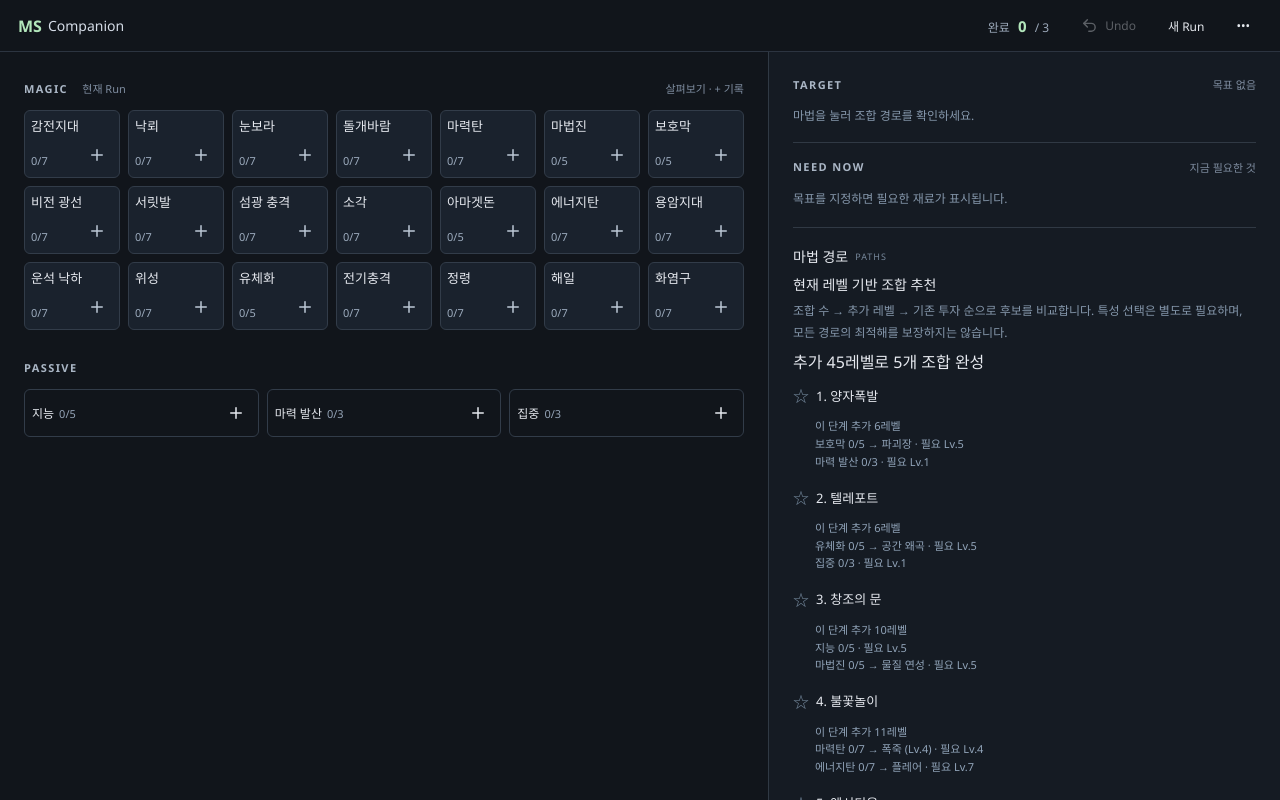
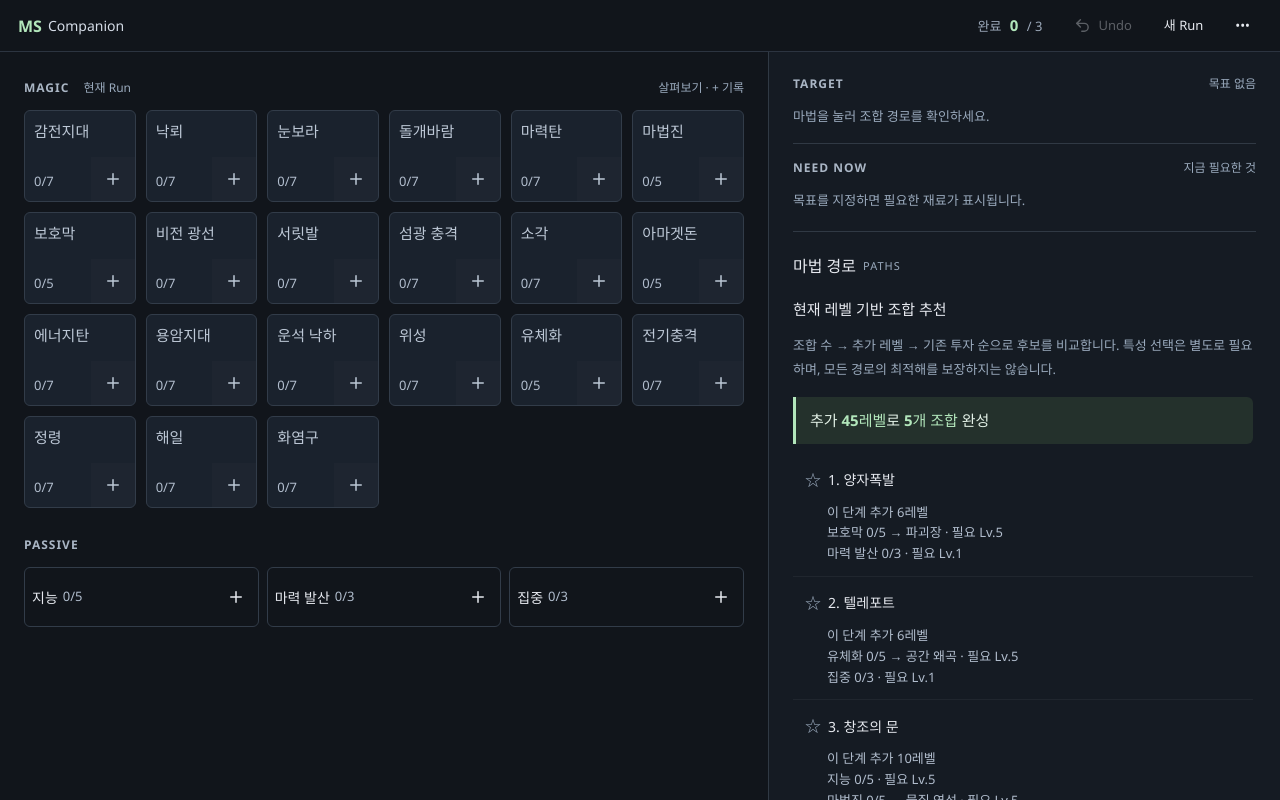
Before and after one commit to vividhyeok/msskilltree, a React (Vite) app: page / in a window 1280 px wide. Built offline with nearby package versions, Linux system fonts and the light colour scheme.

Commit message:
Improve HUD and trait picker readability across screen sizes

```diff
--- a/src/features/game-mode/MagicGrid.tsx
+++ b/src/features/game-mode/MagicGrid.tsx
@@ -31,7 +31,7 @@ export function MagicGrid({ run, selected, onFocus, onRecord }: Props) {
           );
           return (
             <div
-              className={`magic-tile ${selected === m.id ? "selected" : ""} ${used[m.id] ? "consumed" : ""}`}
+              className={`magic-tile ${level > 0 ? "invested" : ""} ${selected === m.id ? "selected" : ""} ${used[m.id] ? "consumed" : ""}`}
               key={m.id}
               data-magic-id={m.id}
             >
@@ -45,7 +45,7 @@ export function MagicGrid({ run, selected, onFocus, onRecord }: Props) {
                 <span className="tile-value">
                   {used[m.id]
                     ? "✓ 조합됨"
-                    : level === m.maxLevel
+                    : level === m.maxLevel && !pending
                       ? traits.join(" · ") || "특성 선택"
                       : `${level}/${m.maxLevel}`}
                 </span>
--- a/src/features/game-mode/TargetPanel.tsx
+++ b/src/features/game-mode/TargetPanel.tsx
@@ -200,7 +200,7 @@ export function TargetPanel({
               <h3>현재 레벨 기반 조합 추천</h3>
               <p className="hud-empty">조합 수 → 추가 레벨 → 기존 투자 순으로 후보를 비교합니다. 특성 선택은 별도로 필요하며, 모든 경로의 최적해를 보장하지는 않습니다.</p>
               {recommendation.steps.length ? <>
-                <p>추가 {recommendation.levels}레벨로 {recommendation.steps.length}개 조합 완성</p>
+                <p className="recommendation-summary">추가 <strong>{recommendation.levels}레벨</strong>로 <strong>{recommendation.steps.length}개 조합</strong> 완성</p>
                 {recommendation.steps.map((step, index) => {
                   const c = comboById[step.id];
                   const ready = evaluateCombination(c, run).status === "READY";
--- a/src/style.css
+++ b/src/style.css
@@ -4,6 +4,11 @@
   background: #11151b;
   font-synthesis: none;
   color-scheme: dark;
+  line-height: 1.5;
+  font-variant-numeric: tabular-nums;
+  -webkit-font-smoothing: antialiased;
+  --text-secondary: #b1bdcd;
+  --text-muted: #9aaabd;
 }
 * {
   box-sizing: border-box;
@@ -113,10 +118,10 @@ textarea:focus-visible {
 .header-actions button {
   background: transparent;
   border: 0;
-  font-size: 12px;
+  font-size: 13px;
 }
 .slots {
-  font-size: 12px;
+  font-size: 13px;
   color: #9daabb;
   margin-right: 12px;
 }
@@ -136,27 +141,28 @@ textarea:focus-visible {
 .magic-workspace {
   padding: 22px 16px;
   min-width: 0;
+  overflow-y: auto;
 }
 .hud-label {
   display: flex;
   justify-content: space-between;
   align-items: center;
   color: #aab6c5;
-  letter-spacing: 1.4px;
-  font-size: 11px;
+  letter-spacing: 1px;
+  font-size: 12px;
   font-weight: 600;
   min-height: 24px;
   margin-bottom: 10px;
 }
 .hud-label h1,
 .hud-label h2 {
-  font-size: 11px;
-  letter-spacing: 1.4px;
+  font-size: 12px;
+  letter-spacing: 1px;
 }
 .hud-label span,
 .hud-label h1 span {
-  color: #7e8c9f;
-  font-size: 11px;
+  color: var(--text-muted);
+  font-size: 12px;
   font-weight: 400;
   letter-spacing: 0;
 }
@@ -165,20 +171,21 @@ textarea:focus-visible {
 }
 .magic-grid {
   display: grid;
-  grid-template-columns: repeat(6, minmax(0, 1fr));
-  gap: 8px;
+  grid-template-columns: repeat(auto-fit, minmax(104px, 1fr));
+  gap: 10px;
 }
 .magic-tile {
   position: relative;
   min-width: 0;
-  height: 68px;
+  height: 88px;
   border: 1px solid #323c49;
   border-radius: 6px;
   background: #1a222d;
 }
 .magic-tile.selected {
   border-color: #b2e6bb;
-  background: #24382e;
+  background: #24312c;
+  box-shadow: inset 0 0 0 1px #b2e6bb;
 }
 .tile-inspect {
   position: relative;
@@ -197,20 +204,20 @@ textarea:focus-visible {
 }
 .tile-inspect strong {
   position: absolute;
-  left: 6px;
-  top: 7px;
-  font-size: 12px;
-  line-height: 17px;
+  left: 9px;
+  top: 9px;
+  font-size: 14px;
+  line-height: 22px;
   font-weight: 650;
   white-space: nowrap;
 }
 .tile-value {
   position: absolute;
-  left: 6px;
-  bottom: 9px;
-  font-size: 11px;
-  color: #9cabbd;
-  line-height: 15px;
+  left: 9px;
+  bottom: 10px;
+  font-size: 13px;
+  color: var(--text-secondary);
+  line-height: 20px;
   max-width: calc(100% - 12px);
   overflow: hidden;
   white-space: nowrap;
@@ -229,9 +236,9 @@ textarea:focus-visible {
   padding: 0;
   border: 0;
   border-radius: 0 0 5px 0;
-  background: transparent;
+  background: #ffffff04;
   color: #bdc9d6;
-  font-size: 10px;
+  font-size: 12px;
 }
 .tile-add:hover {
   background: #b2e6bb20;
@@ -240,15 +247,15 @@ textarea:focus-visible {
   display: flex;
   position: absolute;
   right: 3px;
-  top: 25px;
+  top: 35px;
   gap: 2px;
   pointer-events: none;
   z-index: 1;
 }
 .tile-badges .badge {
-  font-size: 9px;
-  padding: 0 3px;
-  line-height: 13px;
+  font-size: 10px;
+  padding: 0 4px;
+  line-height: 16px;
 }
 .badge {
   display: inline-block;
@@ -256,9 +263,9 @@ textarea:focus-visible {
   color: #193424;
   padding: 1px 5px;
   border-radius: 3px;
-  font-size: 10px;
+  font-size: 11px;
   font-weight: 700;
-  line-height: 16px;
+  line-height: 18px;
   flex-shrink: 0;
 }
 .consumed {
@@ -266,7 +273,13 @@ textarea:focus-visible {
   border-color: #35443b;
 }
 .consumed .tile-value {
-  color: #94b99f;
+  color: #adc8b5;
+}
+.magic-tile:not(.invested):not(.consumed):not(.selected) .tile-inspect strong {
+  color: #bdc8d6;
+}
+.magic-tile.invested .tile-value {
+  color: #e1e9f3;
 }
 .passive-label {
   margin-top: 25px;
@@ -279,7 +292,7 @@ textarea:focus-visible {
 .passive-tile {
   display: flex;
   min-width: 0;
-  min-height: 48px;
+  min-height: 60px;
   border: 1px solid #323c49;
   border-radius: 6px;
 }
@@ -295,12 +308,12 @@ textarea:focus-visible {
   font-size: 12px;
 }
 .passive-inspect strong {
-  font-size: 12px;
+  font-size: 14px;
   white-space: nowrap;
 }
 .passive-inspect > span {
-  font-size: 11px;
-  color: #94a3b6;
+  font-size: 13px;
+  color: var(--text-secondary);
 }
 .passive-add {
   width: 44px;
@@ -324,7 +337,7 @@ textarea:focus-visible {
 }
 .target-section {
   flex: 0 1 auto;
-  max-height: 44%;
+  max-height: 46%;
   overflow: auto;
   padding-bottom: 9px;
   border-bottom: 1px solid #303944;
@@ -338,7 +351,10 @@ textarea:focus-visible {
   margin-bottom: 3px;
 }
 .target-row {
-  margin-bottom: 3px;
+  padding: 0 0 4px;
+}
+.target-row + .target-row {
+  border-top: 1px solid #ffffff0d;
 }
 .target-heading {
   display: flex;
@@ -356,19 +372,19 @@ textarea:focus-visible {
   padding: 0 4px 0 0;
   gap: 7px;
   min-width: 0;
-  font-size: 13px;
+  font-size: 15px;
 }
 .target-name strong {
   font-weight: 600;
 }
 .target-heading > span {
-  font-size: 11px;
+  font-size: 12px;
   white-space: nowrap;
 }
 .target-requirement {
-  font-size: 12px;
-  color: #9eacbf;
-  line-height: 20px;
+  font-size: 13px;
+  color: var(--text-secondary);
+  line-height: 23px;
   padding-left: 23px;
 }
 .met {
@@ -376,7 +392,7 @@ textarea:focus-visible {
 }
 .complete-target {
   min-height: 44px;
-  font-size: 11px;
+  font-size: 12px;
   padding: 3px 7px;
   background: #2c4535;
   border: 0;
@@ -388,17 +404,18 @@ textarea:focus-visible {
 }
 .need-section {
   flex: 0 1 auto;
-  max-height: 34%;
+  max-height: 36%;
   overflow: auto;
   padding: 12px 0;
   border-bottom: 1px solid #303944;
 }
 .need-row {
-  display: flex;
+  display: grid;
+  grid-template-columns: auto minmax(64px, 1fr) 3ch minmax(0, 1.4fr);
   align-items: center;
   gap: 7px;
-  min-height: 27px;
-  font-size: 12px;
+  min-height: 32px;
+  font-size: 13px;
   white-space: nowrap;
 }
 .need-row strong {
@@ -409,11 +426,11 @@ textarea:focus-visible {
   gap: 2px;
 }
 .need-level {
-  font-size: 11px;
-  color: #8c9baf;
+  font-size: 13px;
+  color: var(--text-secondary);
 }
 .need-trait {
-  font-size: 12px;
+  font-size: 13px;
   color: #c2d8c8;
   white-space: normal;
 }
@@ -436,24 +453,27 @@ textarea:focus-visible {
   display: flex;
   align-items: center;
   gap: 7px;
-  min-height: 36px;
+  min-height: 48px;
   flex-shrink: 0;
 }
 .focus-title h2 {
-  font-size: 14px;
+  font-size: 16px;
 }
 .focus-title > span {
-  font-size: 9px;
+  font-size: 11px;
   letter-spacing: 1px;
-  color: #77889b;
+  color: var(--text-muted);
 }
 .edit-path-trait {
-  font-size: 10px;
+  font-size: 12px;
   min-height: 44px;
   padding: 4px 7px;
   border: 0;
   background: transparent;
   margin-left: auto;
+}
+.edit-path-trait + .edit-path-trait {
+  margin-left: 0;
 }
 .path-scroll {
   overflow: auto;
@@ -463,43 +483,65 @@ textarea:focus-visible {
 }
 .path-group {
   margin: 12px 0 15px;
-  border-left: 1px solid #3b4655;
-  padding-left: 10px;
+  border: 1px solid #344050;
+  border-radius: 6px;
+  overflow: hidden;
 }
 .path-group h3 {
   display: flex;
   gap: 8px;
   align-items: center;
-  font-size: 12px;
-  color: #bbc9da;
-  margin-bottom: 2px;
+  font-size: 14px;
+  color: #e3eaf3;
+  padding: 10px 12px;
+  background: #202a35;
+  border-bottom: 1px solid #344050;
 }
 .path-group h3 small {
-  font-size: 10px;
-  color: #728399;
+  font-size: 12px;
+  color: var(--text-secondary);
   font-weight: 400;
 }
 .path-entry {
-  padding-bottom: 5px;
+  padding: 4px 12px 12px;
+}
+.path-entry + .path-entry {
+  border-top: 1px solid #ffffff0d;
+}
+.recommended-plan > h3 {
+  font-size: 15px;
+  margin: 8px 0;
+}
+.recommendation-summary {
+  padding: 12px 14px;
+  margin: 10px 0;
+  background: #24312c;
+  border-left: 3px solid #b2e6bb;
+  border-radius: 0 6px 6px 0;
+  font-size: 15px;
+  color: #e3f1e7;
+}
+.recommendation-summary strong {
+  color: #b2e6bb;
 }
 .path-pin {
   min-height: 44px;
   justify-content: flex-start;
   background: transparent;
   border: 0;
-  font-size: 13px;
+  font-size: 14px;
   padding: 4px 0;
   gap: 7px;
   text-align: left;
 }
 .star {
-  color: #73879b;
+  color: var(--text-muted);
   font-size: 16px;
 }
 .path-entry > p {
-  font-size: 11px;
+  font-size: 13px;
   line-height: 1.6;
-  color: #91a4b9;
+  color: var(--text-secondary);
   padding-left: 22px;
 }
 .blocked-toggle {
@@ -509,9 +551,9 @@ textarea:focus-visible {
   background: transparent;
 }
 .hud-empty {
-  font-size: 12px;
+  font-size: 13px;
   line-height: 1.8;
-  color: #8597ab;
+  color: var(--text-muted);
   padding: 6px 0;
 }
 .conflict {
@@ -556,7 +598,7 @@ dialog {
   border: 1px solid #465364;
   border-radius: 12px;
   padding: 20px;
-  width: min(560px, calc(100% - 24px));
+  width: min(620px, calc(100% - 24px));
   max-height: 88dvh;
   overflow: auto;
 }
@@ -569,6 +611,13 @@ dialog::backdrop {
   justify-content: space-between;
   gap: 12px;
   margin-bottom: 16px;
+  position: sticky;
+  top: -20px;
+  z-index: 2;
+  background: #181f29;
+  padding: 12px 0;
+  margin-top: -12px;
+  border-bottom: 1px solid #344050;
 }
 .dialog-head h2 {
   font-size: 18px;
@@ -620,9 +669,10 @@ dialog p {
   background: #2c4033;
 }
 .trait-choice {
-  border-top: 1px solid #344050;
-  padding-top: 8px;
-  margin-top: 10px;
+  border: 1px solid #3b4859;
+  border-radius: 8px;
+  margin-top: 14px;
+  overflow: hidden;
 }
 .trait-option {
   width: 100%;
@@ -630,37 +680,53 @@ dialog p {
   flex-direction: column;
   align-items: flex-start;
   text-align: left;
-  gap: 8px;
+  gap: 0;
   min-height: 64px;
   border: 0;
-  padding: 10px;
+  padding: 0;
+  border-radius: 0;
   background: #222c38;
 }
 .trait-option > strong {
-  font-size: 16px;
-  color: #dce5f1;
+  font-size: 18px;
+  color: #f0f4f9;
+  width: 100%;
+  padding: 12px 16px;
+  background: #ffffff04;
+  border-bottom: 1px solid #3b4859;
 }
 .picker-path {
   display: block;
-  font-size: 13px;
+  font-size: 14px;
+  width: 100%;
+  padding: 10px 16px;
+  line-height: 1.6;
+}
+.picker-path + .picker-path {
+  border-top: 1px solid #ffffff0d;
 }
 .picker-path b {
-  font-weight: 500;
+  font-weight: 600;
   color: #b2e6bb;
 }
 .picker-path small {
   display: block;
-  font-size: 11px;
-  color: #94a7bd;
+  font-size: 13px;
+  color: #bcc9d9;
   margin-top: 4px;
 }
 .picker-path.consumed-path b,
 .picker-path.consumed-path small {
-  color: #a2a9b4;
+  color: #aeb6c2;
+}
+.picker-path.consumed-path {
+  background: #10172055;
 }
 .trait-choice details {
-  font-size: 11px;
-  color: #899bae;
+  font-size: 12px;
+  color: var(--text-secondary);
+  padding: 0 16px;
+  border-top: 1px solid #344050;
 }
 .trait-choice summary {
   cursor: pointer;
@@ -809,17 +875,14 @@ dialog p {
   margin-left: 12px;
 }
 @media (min-width: 1250px) {
-  .magic-grid {
-    grid-template-columns: repeat(7, minmax(0, 1fr));
-  }
   .magic-workspace {
     padding: 24px;
   }
   .magic-tile {
-    height: 68px;
+    height: 92px;
   }
   .tile-inspect strong {
-    font-size: 13px;
+    font-size: 15px;
   }
   .side-panel {
     padding: 20px 24px 0;
@@ -830,7 +893,7 @@ dialog p {
     grid-template-columns: minmax(0, 53fr) minmax(0, 47fr);
   }
   .magic-grid {
-    grid-template-columns: repeat(4, minmax(0, 1fr));
+    grid-template-columns: repeat(auto-fit, minmax(104px, 1fr));
   }
   .magic-workspace {
     padding: 16px 10px;
@@ -848,17 +911,17 @@ dialog p {
     width: 44px;
   }
   .passive-inspect strong {
-    font-size: 11px;
+    font-size: 13px;
   }
   .need-row {
     gap: 5px;
-    font-size: 11px;
+    font-size: 13px;
   }
   .need-trait {
-    font-size: 11px;
+    font-size: 13px;
   }
   .target-requirement {
-    font-size: 11px;
+    font-size: 13px;
   }
   .audit-grid {
     grid-template-columns: repeat(2, minmax(0, 1fr));
@@ -907,10 +970,27 @@ dialog p {
     gap: 7px;
   }
   .magic-tile {
-    height: 68px;
+    height: 72px;
   }
   .tile-inspect strong {
-    font-size: 11px;
+    font-size: 14px;
+    top: 7px;
+  }
+  .tile-value {
+    bottom: 4px;
+  }
+  .tile-badges {
+    top: 31px;
+  }
+  .passive-label {
+    margin-top: 18px;
+  }
+  .passive-inspect {
+    align-content: center;
+    gap: 0 5px;
+  }
+  .dialog-head {
+    top: -16px;
   }
   .side-panel {
     display: none;
@@ -922,10 +1002,10 @@ dialog p {
     padding: 5px;
   }
   .passive-inspect strong {
-    font-size: 11px;
+    font-size: 13px;
   }
   .passive-inspect > span {
-    font-size: 10px;
+    font-size: 12px;
   }
   .passive-add {
     width: 44px;
@@ -977,7 +1057,7 @@ dialog p {
     flex-wrap: wrap;
   }
   .hud-label > span {
-    font-size: 10px;
+    font-size: 12px;
   }
 }
 @media (prefers-reduced-motion: reduce) {
@@ -996,7 +1076,7 @@ dialog p {
   max-width: calc(100% - 6px);
 }
 .tile-inspect:has(+ .tile-add) .tile-badges {
-  left: 6px;
+  left: 9px;
   right: auto;
 }
 @media (max-width: 650px) {
```
